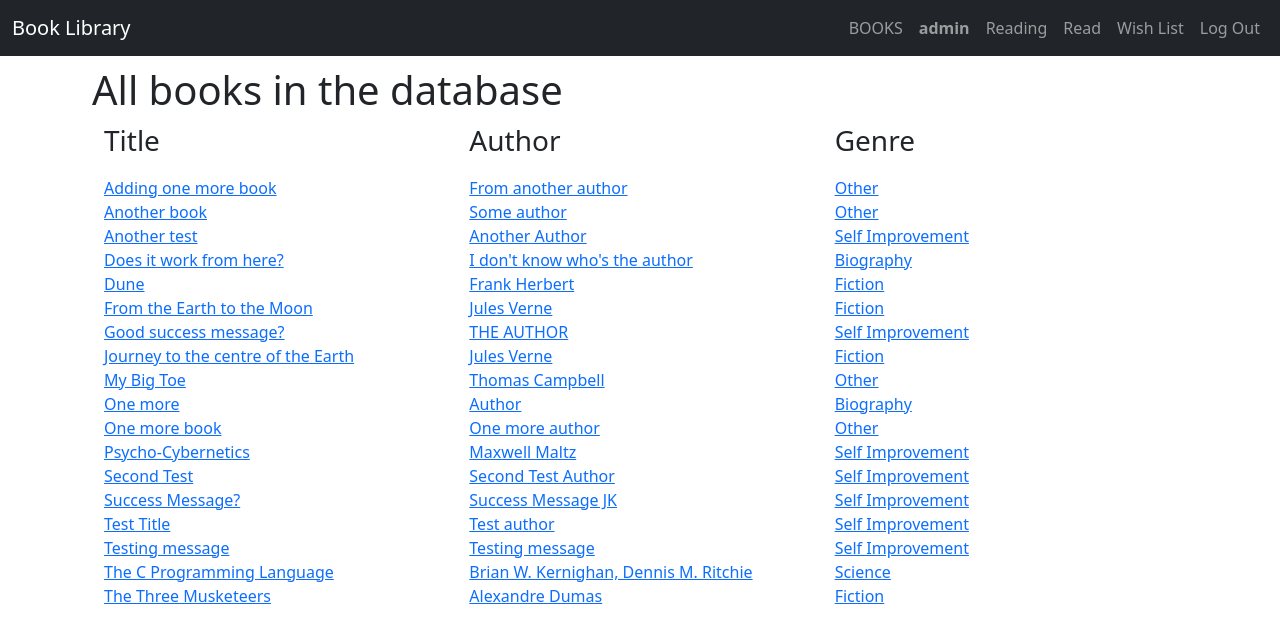
After one commit to blytk/book_library, a Django app: page /user_list_of_books/all_books in a window 1280 px wide. The commit adds this page. Shown: the top 643 px of the page. Run offline with Django 4.2, Linux system fonts and the light colour scheme; a user stored in the database is signed in; data comes from the database, SQL or seed files in the repository; both versions use the stored data as it was after the commit.

Commit message:
some work done

```diff
--- a/book_library/models.py
+++ b/book_library/models.py
@@ -56,35 +56,6 @@ class Note(models.Model):
             "text": self.text,
             # "main": self.main,
         }
-
-'''
-class Why(models.Model):
-    user = models.ForeignKey(User, blank=False, null=False, on_delete=models.CASCADE, related_name="why_user")
-    book = models.ForeignKey(Book, blank=False, null=False, on_delete=models.CASCADE, related_name="why_book")
-    why = models.TextField(blank=True, null=True, max_length=1024)
-    started_reading = models.DateField(blank=True, null=True)
-    recommend = models.BooleanField(blank=True, null=True)
-
-    class Meta:
-        constraints = [
-            models.UniqueConstraint(fields=['user', 'book'], name='one why per user/book')
-        ]
-
-
-    def __str__(self):
-        return f"User: {self.user}, Book: {self.book}"
-
-
-    def serialize(self):
-        return {
-            "id": self.id,
-            "user": self.user,
-            "book":  self.book,
-            "why": self.why,
-            "started_reading": self.started_reading
-        }
-'''
-
 
 class Reading(models.Model):
     user = models.ForeignKey(User, blank=False, null=False, on_delete=models.CASCADE, related_name="reading_user")
--- a/book_library/static/book_library/style.css
+++ b/book_library/static/book_library/style.css
@@ -1,10 +1,26 @@
+ul {
+    list-style-type: none;
+    margin: 0;
+    padding: 0;
+}
+
+.container > * {
+    margin: 10px;
+}
+
 .hidden {
     display: none;
 }
 
 .my-books-list {
-    height: 600px;
+    height: 400px;
+    margin-bottom: 25px;
+    margin-top: 25px;
     overflow-y: scroll;
+}
+
+.not-all-books-list {
+    margin-top: 0px;
 }
 
 .visible {
@@ -22,3 +38,11 @@
 #alert {
     display: none;
 }
+
+#new-book-form {
+    padding-left: 0px;
+}
+
+#search {
+    height: 40.333px;
+}
--- /dev/null
+++ b/book_library/templates/book_library/user_list_of_books.html
@@ -0,0 +1,55 @@
+{% extends "book_library/layout.html" %}
+{% load static %}
+
+{% block body %}
+<div class="container">
+    {% if what_list == 'all_books' %}
+        <h1>All books in the database</h1>
+    {% elif  what_list == 'reading_books' %}
+        <h1>Reading books for {{ request.user }}</h1>
+    {% elif what_list == 'read_books' %}
+        <h1>Read books for {{ request.user }}</h1>
+    {% elif what_list == 'wish_books' %}
+        <h1>Wish List books for {{ request.user }}</h1>
+    {% endif %}
+    <div class="row">
+        <div class="col"><h3>Title</h3></div>
+        <div class="col"><h3>Author</h3></div>
+        <div class="col"><h3>Genre</h3></div>
+    </div>
+    <div class="row">
+        <div class="col">
+            <ul>
+                {% for book in user_list_of_books %}
+                <li>
+                    <div class="row">
+                        {% if what_list == 'all_books' %}
+                            <div class="col"><a href="{% url 'book_library:detail_view' request.user.id book.id %}">{{ book.title }}</a></div>
+                            <div class="col"><a href="{% url 'book_library:author_view' book.author %}">{{ book.author }}</a></div>
+                            <div class="col"><a href="{% url 'book_library:genre_view' book.genre %}">{{ book.get_genre_display }}</a></div>
+                        {% else %}
+                            <div class="col"><a href="{% url 'book_library:detail_view' request.user.id book.book.id %}">{{ book.book.title }}</a></div>
+                            <div class="col"><a href="{% url 'book_library:author_view' book.book.author %}">{{ book.book.author }}</a></div>
+                            <div class="col"><a href="{% url 'book_library:genre_view' book.book.genre %}">{{ book.book.get_genre_display }}</a></div>
+                        {% endif %}
+                    </div>
+                </li>
+                {% endfor %}
+            </ul>
+
+        </div>
+    </div>
+</div>
+{% endblock %}
+
+
+
+
+
+
+
+
+
+{% block script %}
+
+{% endblock %}
--- a/book_library/urls.py
+++ b/book_library/urls.py
@@ -22,4 +22,9 @@ urlpatterns = [
     # new book form
     path("new_book/", views.new_book, name="new_book"),
     path("detail_view/<int:user_id>/<int:book_id>", views.detail_view, name="detail_view"),
+    path("user_list_of_books/<str:what_list>", views.user_list_of_books, name="user_list_of_books"),
+    path("author_view/<str:author_name>", views.author_view, name="author_view"),
+    path("genre_view/<int:genre>", views.genre_view, name="genre_view"),
+
+
 ]
--- a/book_library/views.py
+++ b/book_library/views.py
@@ -120,10 +120,42 @@ def wish_list(request):
 def my_books(request):
     if request.user.is_authenticated:
         all_books = Book.objects.all().order_by("title")
-        context = {"all_books": all_books}
+        reading_books = Reading.objects.filter(user=request.user)
+        read_books = Read.objects.filter(user=request.user)
+        wish_books = Wish.objects.filter(user=request.user)
+
+        context = {"all_books": all_books, "reading_books": reading_books, "read_books": read_books, "wish_books": wish_books}
         return render(request, "book_library/my_books.html", context)
     else:
         return HttpResponseRedirect(reverse("book_library:login"))
+
+
+def user_list_of_books(request, what_list):
+    print(what_list)
+    if what_list == "all_books":
+        user_list_of_books = Book.objects.all().order_by("title")
+    elif what_list == "reading_books":
+        user_list_of_books = Reading.objects.filter(user=request.user)
+    elif what_list == "read_books":
+        user_list_of_books = Read.objects.filter(user=request.user)
+    elif what_list == "wish_books":
+        user_list_of_books = Wish.objects.filter(user=request.user)
+
+    context = {"user_list_of_books": user_list_of_books, "what_list": what_list}
+    return render(request, "book_library/user_list_of_books.html", context)
+
+
+def author_view(request, author_name):
+    books_by_author = Book.objects.filter(author=author_name).order_by("title")
+    context = {"books_by_author": books_by_author, "author_name": author_name}
+    return render(request, "book_library/author_view.html", context)
+
+
+def genre_view(request, genre):
+    books_by_genre = Book.objects.filter(genre=genre).order_by("title")
+    erst = books_by_genre[0]
+    context = {"books_by_genre": books_by_genre, "erst": erst}
+    return render(request, "book_library/genre_view.html", context)
 
 
 
```
Also changed, not shown: book_library/templates/book_library/author_view.html (added, +22 -0 lines), book_library/templates/book_library/genre_view.html (added, +23 -0 lines), book_library/templates/book_library/my_books.html (+49 -29 lines), book_library/templates/book_library/new_book.html (+10 -5 lines), db.sqlite3.
